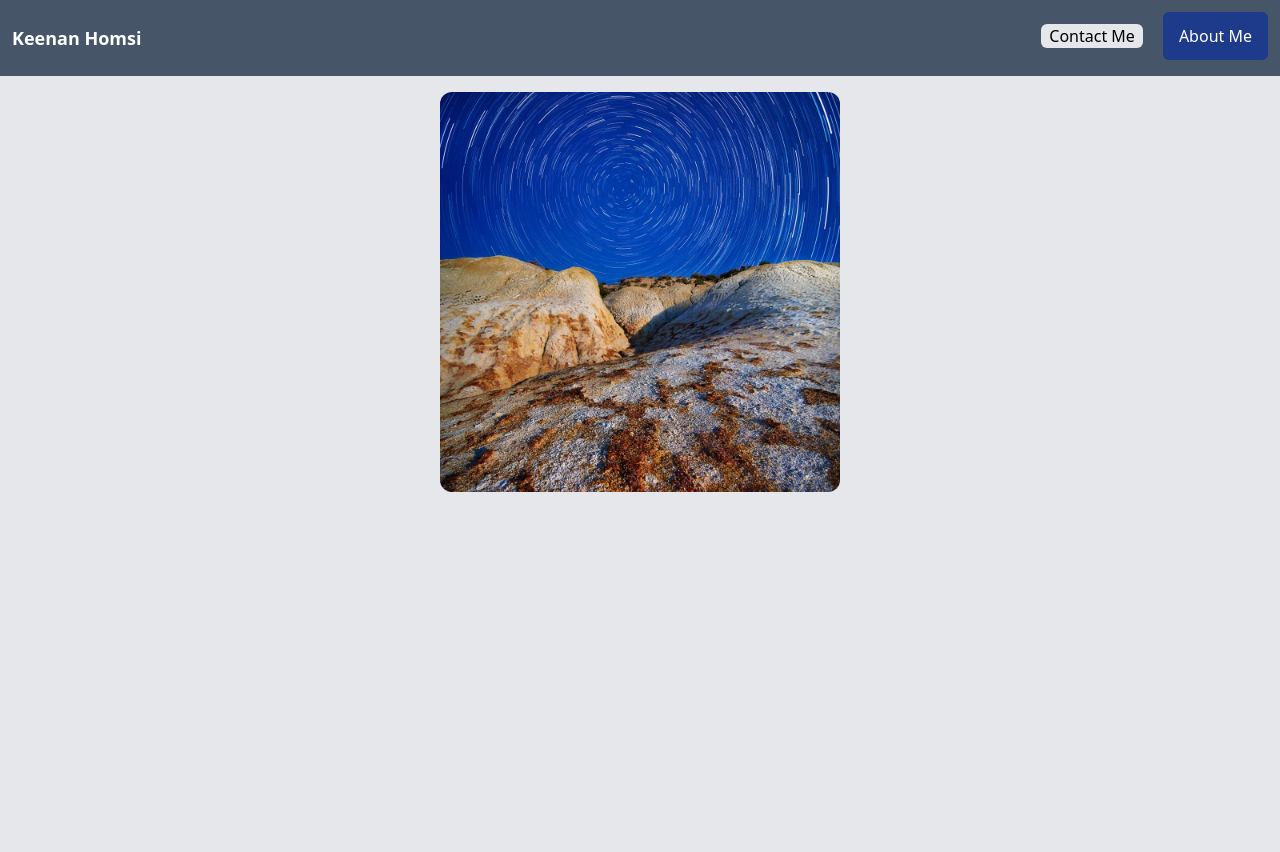
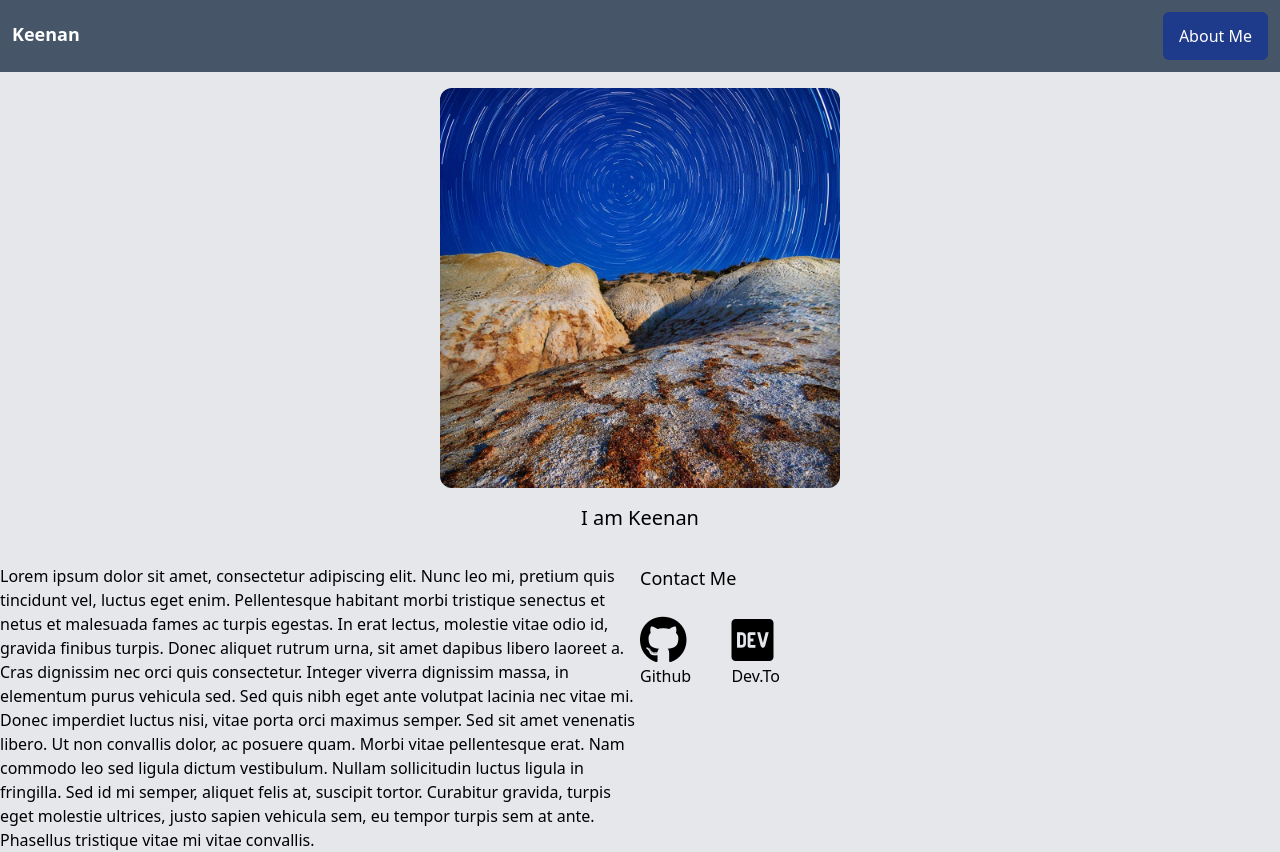
Before and after one commit to r3vert/portfolio-website, a website built with Vite: page index.html in a window 1280 px wide. Before the commit the page ends 800 px from the top, so only its background shows below. Built offline with nearby package versions, Linux system fonts and the light colour scheme.

Commit message:
Finished html

```diff
--- a/index.html
+++ b/index.html
@@ -6,25 +6,24 @@
     <meta name="viewport" content="width=device-width, initial-scale=1.0" />
     <link rel="stylesheet" href="./index.css" />
     <link rel="stylesheet" href="style.css" />
-    <title>Vite App</title>
+    <script
+      src="https://kit.fontawesome.com/761c72bc74.js"
+      crossorigin="anonymous"
+    ></script>
+    <title>Keenan's Page</title>
   </head>
   <body class="bg-gray-200">
     <nav>
       <div class="bg-slate-600 overflow-hidden">
         <ul class="list-none">
-          <li class="float-left font-bold text-lg my-6 mx-3 text-white">
-            Keenan Homsi
+          <li class="float-left font-bold text-lg my-5 mx-3 text-white">
+            Keenan
           </li>
           <button href="#" class="float-right">
             <li
               class="mx-3 my-3 bg-blue-900 text-white rounded-md px-4 py-3 hover:bg-blue-700"
             >
               About Me
-            </li>
-          </button>
-          <button href="#" class="float-right">
-            <li class="mx-2 my-6 bg-gray-200 hover:bg-white rounded-md px-2">
-              Contact Me
             </li>
           </button>
         </ul>
@@ -38,5 +37,43 @@
       height="400"
       width="400"
     />
+    <h1 class="text-xl text-center my-2">I am Keenan</h1>
+    <br />
+    <div class="grid grid-cols-2">
+      <p>
+        Lorem ipsum dolor sit amet, consectetur adipiscing elit. Nunc leo mi,
+        pretium quis tincidunt vel, luctus eget enim. Pellentesque habitant
+        morbi tristique senectus et netus et malesuada fames ac turpis egestas.
+        In erat lectus, molestie vitae odio id, gravida finibus turpis. Donec
+        aliquet rutrum urna, sit amet dapibus libero laoreet a. Cras dignissim
+        nec orci quis consectetur. Integer viverra dignissim massa, in elementum
+        purus vehicula sed. Sed quis nibh eget ante volutpat lacinia nec vitae
+        mi. Donec imperdiet luctus nisi, vitae porta orci maximus semper. Sed
+        sit amet venenatis libero. Ut non convallis dolor, ac posuere quam.
+        Morbi vitae pellentesque erat. Nam commodo leo sed ligula dictum
+        vestibulum. Nullam sollicitudin luctus ligula in fringilla. Sed id mi
+        semper, aliquet felis at, suscipit tortor. Curabitur gravida, turpis
+        eget molestie ultrices, justo sapien vehicula sem, eu tempor turpis sem
+        at ante. Phasellus tristique vitae mi vitae convallis.
+      </p>
+      <div>
+        <h2 class="text-lg">Contact Me</h2>
+        <br />
+        <div class="grid grid-cols-7">
+          <div>
+            <a href="https://github.com/r3vert">
+              <i class="fa-brands fa-github text-5xl"></i>
+              <h4>Github</h4>
+            </a>
+          </div>
+          <div>
+            <a href="dev.to">
+              <i class="fa-brands fa-dev text-5xl"></i>
+              <h4>Dev.To</h4>
+            </a>
+          </div>
+        </div>
+      </div>
+    </div>
   </body>
 </html>
```
